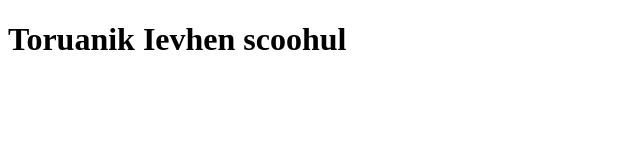
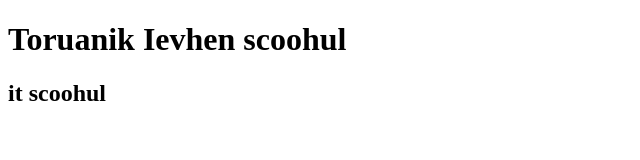
Before and after one commit to ToryanikIevhen/GO-IT, a plain HTML site: page index.html in a window 1280 px wide. Shown: the whole page, without its empty margins (0-640 px from the left). Drawn offline with Linux system fonts and the light colour scheme.

Commit message:
Update index.html

```diff
--- a/index.html
+++ b/index.html
@@ -10,5 +10,6 @@
     <h1>
         Toruanik Ievhen scoohul
     </h1>
+    <h2>it scoohul </h2>
 </body>
 </html>
```
